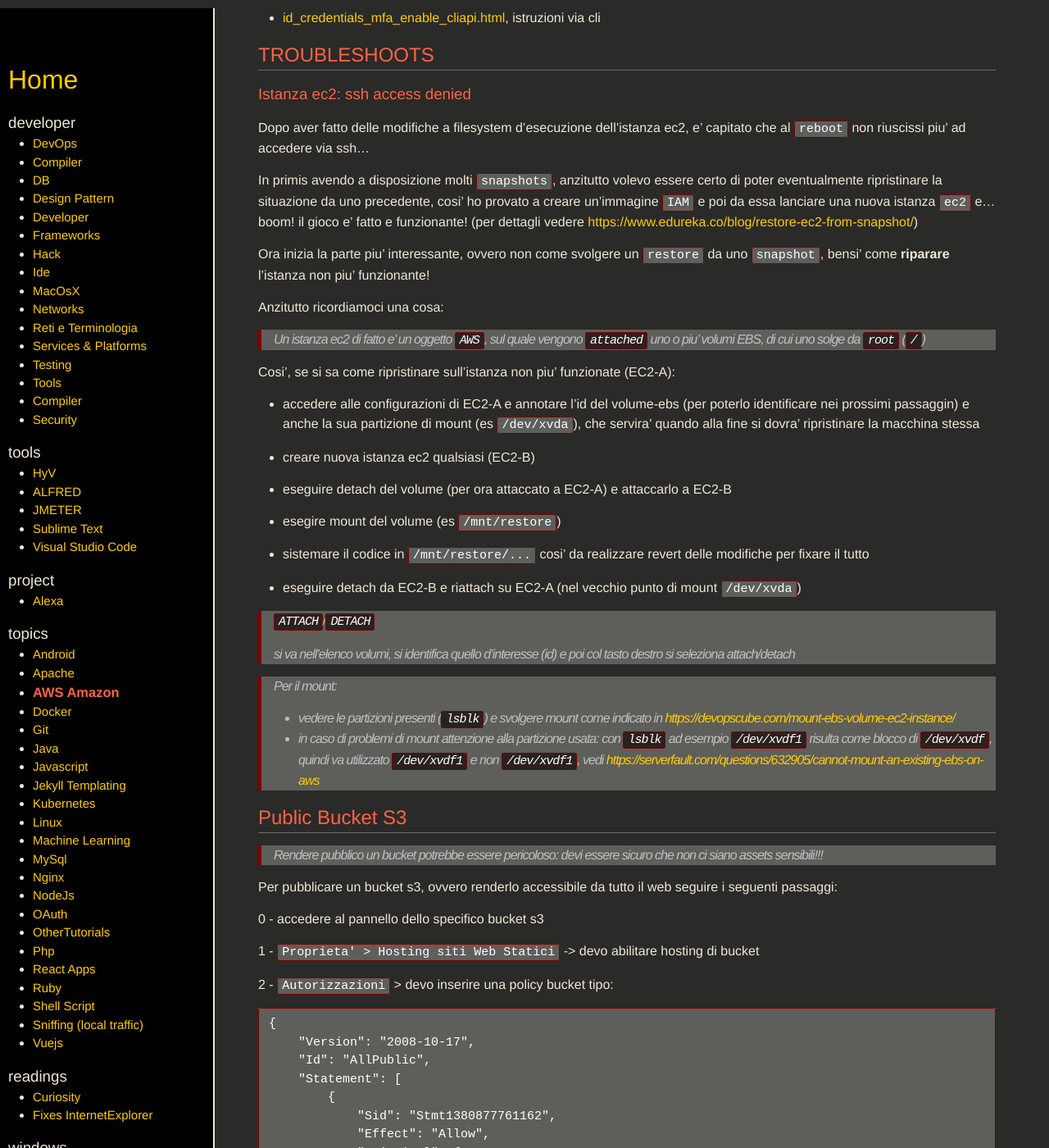
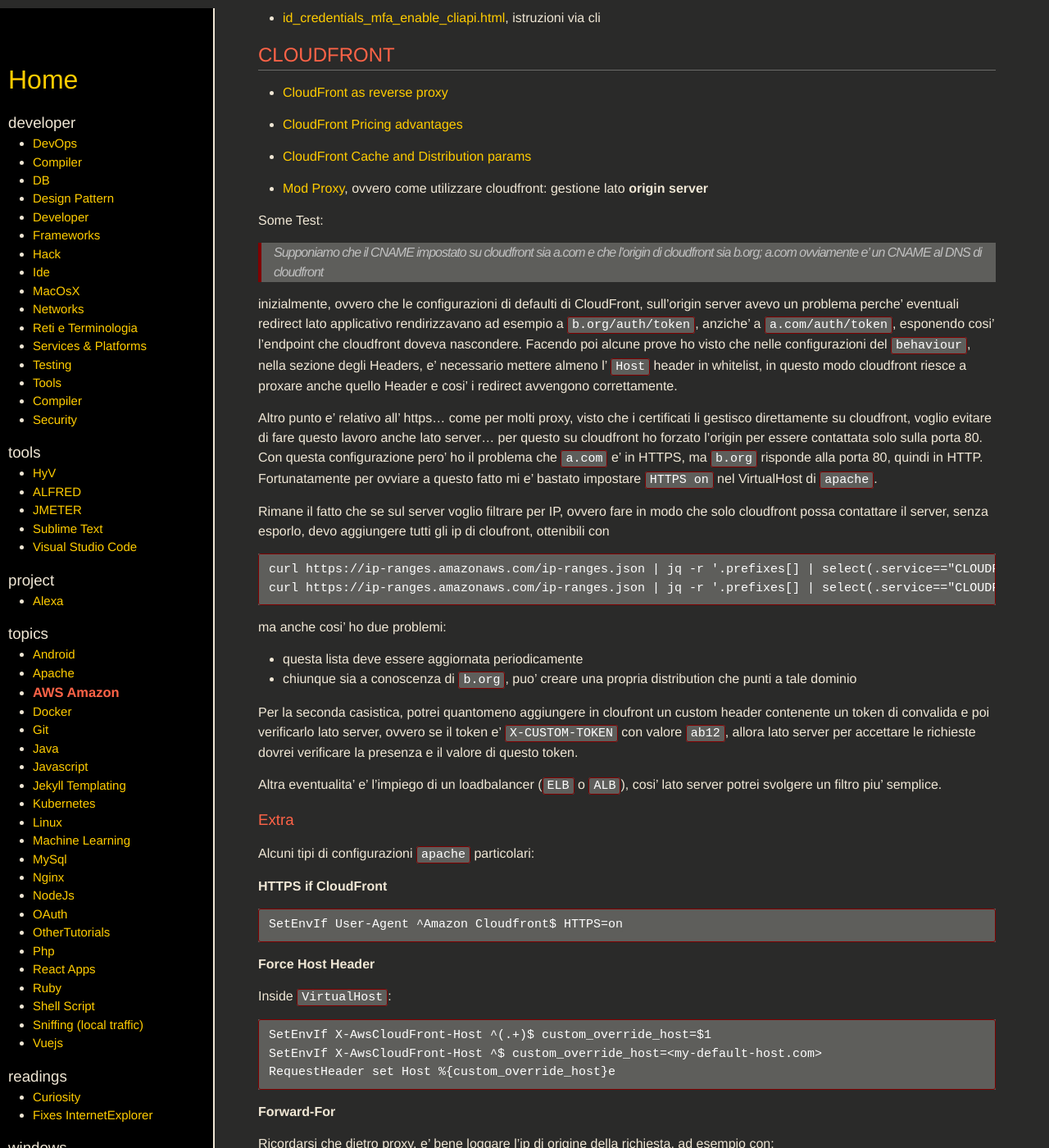
Before and after one commit to SimoSca/own-memo, a Jekyll site: the page built from _pages/topics/aws.md, in a window 1280 px wide and 1400 px high, scrolled down 608 px. Shown: the whole window at 82% size. Built offline with Jekyll 4.4.1, drawn with Linux system fonts in a browser that asks for light colours; nearby versions of some CDN libraries; some of the changed text lies outside the part shown.

Commit message:
[note] added note about aws cloudfront

`````diff
--- a/_pages/topics/aws.md
+++ b/_pages/topics/aws.md
@@ -39,6 +39,80 @@ Alcune letture utili:
 - [id_credentials_mfa_enable_cliapi.html](https://docs.aws.amazon.com/en_us/IAM/latest/UserGuide/id_credentials_mfa_enable_cliapi.html),
     istruzioni via cli
 
+
+
+CLOUDFRONT
+----------
+
+- [CloudFront as reverse proxy](https://medium.com/@davidgurevich_11928/cloudfront-as-a-reverse-proxy-fb6a8dcbed96)
+
+- [CloudFront Pricing advantages](https://aws.amazon.com/blogs/networking-and-content-delivery/dynamic-whole-site-delivery-with-amazon-cloudfront/)
+
+- [CloudFront Cache and Distribution params](https://docs.aws.amazon.com/AmazonCloudFront/latest/DeveloperGuide/distribution-web-values-specify.html#DownloadDistValuesForwardHeaders)
+
+- [Mod Proxy](https://www.digitalocean.com/community/tutorials/how-to-use-apache-as-a-reverse-proxy-with-mod_proxy-on-centos-7), ovvero come utilizzare cloudfront: gestione lato **origin server**
+
+Some Test:
+
+> Supponiamo che il CNAME impostato su cloudfront sia a.com e che l'origin di cloudfront sia b.org; a.com ovviamente e' un CNAME al DNS di cloudfront
+
+inizialmente, ovvero che le configurazioni di defaulti di CloudFront, sull'origin server avevo un problema perche' eventuali
+redirect lato applicativo rendirizzavano ad esempio a `b.org/auth/token`, anziche' a `a.com/auth/token`, esponendo cosi' l'endpoint che
+cloudfront doveva nascondere.
+Facendo poi alcune prove ho visto che nelle configurazioni del `behaviour`, nella sezione degli Headers, e' necessario mettere almeno l' `Host` header in whitelist,
+in questo modo cloudfront riesce a proxare anche quello Header e cosi' i redirect avvengono correttamente.
+
+Altro punto e' relativo all' https... come per molti proxy, visto che i certificati li gestisco direttamente su cloudfront,
+voglio evitare di fare questo lavoro anche lato server... per questo su cloudfront ho forzato l'origin per essere contattata solo sulla porta 80.
+Con questa configurazione pero' ho il problema che `a.com` e' in HTTPS, ma `b.org` risponde alla porta 80, quindi in HTTP.
+Fortunatamente per ovviare a questo fatto mi e' bastato impostare `HTTPS on` nel VirtualHost di `apache`.
+
+Rimane il fatto che se sul server voglio filtrare per IP, ovvero fare in modo che solo cloudfront possa contattare il server, senza esporlo,
+devo aggiungere tutti gli ip di cloufront, ottenibili con
+````
+curl https://ip-ranges.amazonaws.com/ip-ranges.json | jq -r '.prefixes[] | select(.service=="CLOUDFRONT") | .ip_prefix'
+curl https://ip-ranges.amazonaws.com/ip-ranges.json | jq -r '.prefixes[] | select(.service=="CLOUDFRONT") | .ip_prefix'  | tr '\n' ' '
+````
+
+ma anche cosi' ho due problemi:
+
+- questa lista deve essere aggiornata periodicamente
+- chiunque sia a conoscenza di `b.org`, puo' creare una propria distribution che punti a tale dominio
+
+Per la seconda casistica, potrei quantomeno aggiungere in cloufront un custom header contenente un token di convalida e poi verificarlo lato server,
+ovvero se il token e' `X-CUSTOM-TOKEN` con valore `ab12`, allora lato server per accettare le richieste dovrei verificare la presenza e il valore di questo token.
+
+Altra eventualita' e' l'impiego di un loadbalancer (`ELB` o `ALB`), cosi' lato server potrei svolgere un filtro piu' semplice.
+
+
+### Extra
+
+Alcuni tipi di configurazioni `apache` particolari:
+
+**HTTPS if CloudFront**
+
+````
+SetEnvIf User-Agent ^Amazon Cloudfront$ HTTPS=on
+````
+
+**Force Host Header**
+
+Inside `VirtualHost`:
+
+````
+SetEnvIf X-AwsCloudFront-Host ^(.+)$ custom_override_host=$1
+SetEnvIf X-AwsCloudFront-Host ^$ custom_override_host=<my-default-host.com>
+RequestHeader set Host %{custom_override_host}e
+````
+
+**Forward-For**
+
+Ricordarsi che dietro proxy, e' bene loggare l'ip di origine della richiesta, ad esempio con:
+
+````
+LogFormat "%v:%p %h %{X-Forwarded-For}i %l %u %t \"%r\" %>s %b \"%{Referer}i\" \"%{User-Agent}i\"" proxy
+CustomLog "logs/access_log" proxy
+````
 
 
 TROUBLESHOOTS
`````
